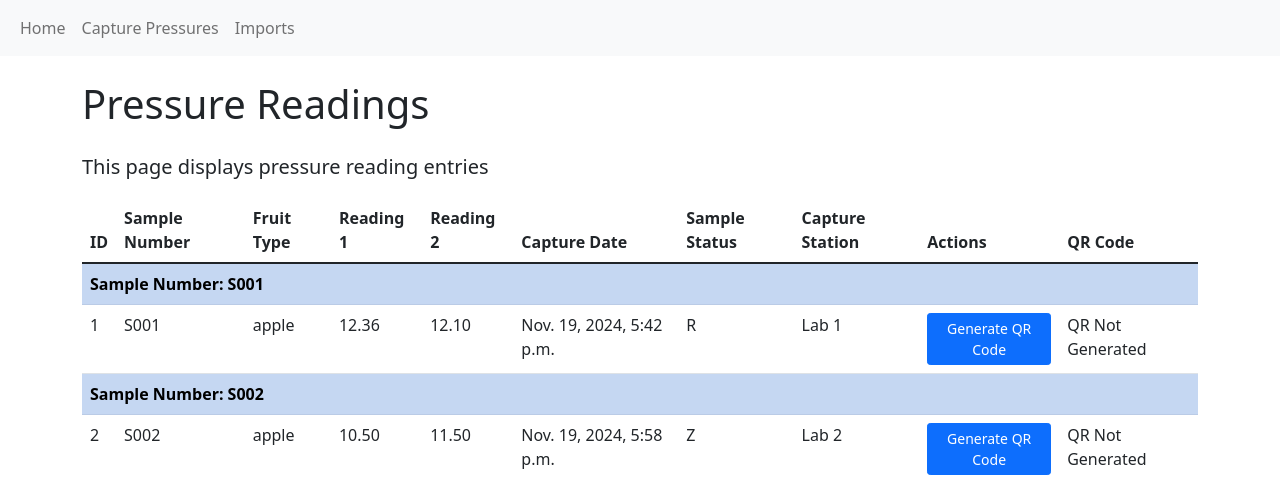
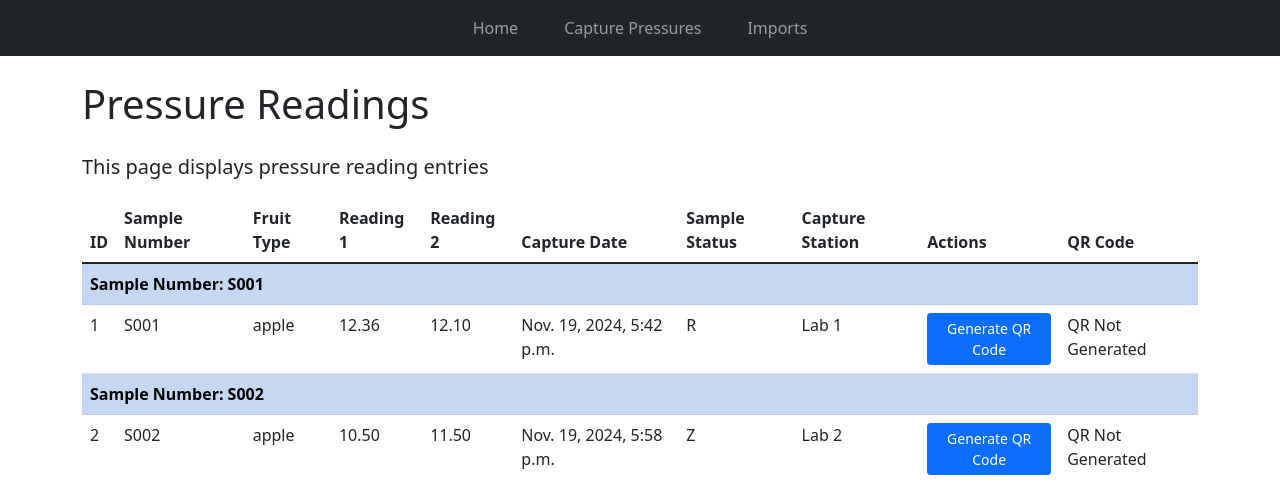
Before and after one commit to Rogaz111/pressure-QR-code-converter, a Django app: page / in a window 1280 px wide. Shown: the top 483 px of the page. Run offline with Django 5.2, Linux system fonts and the light colour scheme; data comes from the database, SQL or seed files in the repository.

Commit message:
Amended nav-bar styling on Home, Import and Pressure Capture templates to center nav buttons.

```diff
--- a/my_app/templates/my_app/home.html
+++ b/my_app/templates/my_app/home.html
@@ -15,6 +15,23 @@
             margin: 0;  /* Remove default body margin */
         }
 
+        .navbar-nav {
+            flex-direction: row; /* Arrange items horizontally */
+        }
+
+        .nav-item {
+            margin: 0 15px; /* Add spacing between nav items */
+        }
+
+        /* Hover effect */
+        .nav-hover:hover {
+            color: #f8f9fa; /* Light color on hover */
+            background-color: #495057; /* Darker background */
+            border-radius: 5px; /* Rounded corners */
+            padding: 5px 10px; /* Padding for hover effect */
+        }
+
+
         /* Use flexbox for the main layout */
         body {
             display: flex;
@@ -31,23 +48,22 @@
             text-align: center;
             padding: 1rem;
         }
-
     </style>
 </head>
 <body>
     <!-- Navigation Bar -->
-    <nav class="navbar navbar-expand-sm navbar-light bg-light">
+    <nav class="navbar navbar-expand-sm navbar-dark bg-dark">
         <div class="container-fluid">
-            <div class="collapse navbar-collapse" id="navbarNav">
+            <div class="collapse navbar-collapse justify-content-center" id="navbarNav">
                 <ul class="navbar-nav">
                     <li class="nav-item">
-                        <a class="nav-link" href="/home">Home</a>
+                        <a class="nav-link nav-hover" href="/home">Home</a>
                     </li>
                     <li class="nav-item">
-                        <a class="nav-link" href="/capture_pressure">Capture Pressures</a>
+                        <a class="nav-link nav-hover" href="/capture_pressure">Capture Pressures</a>
                     </li>
                     <li class="nav-item">
-                        <a class="nav-link" href="/import_view">Imports</a>
+                        <a class="nav-link nav-hover" href="/import_view">Imports</a>
                     </li>
                 </ul>
             </div>
```
Also changed, not shown: my_app/templates/my_app/capture_pressure.html (+22 -5 lines), my_app/templates/my_app/imports.html (+22 -5 lines).
